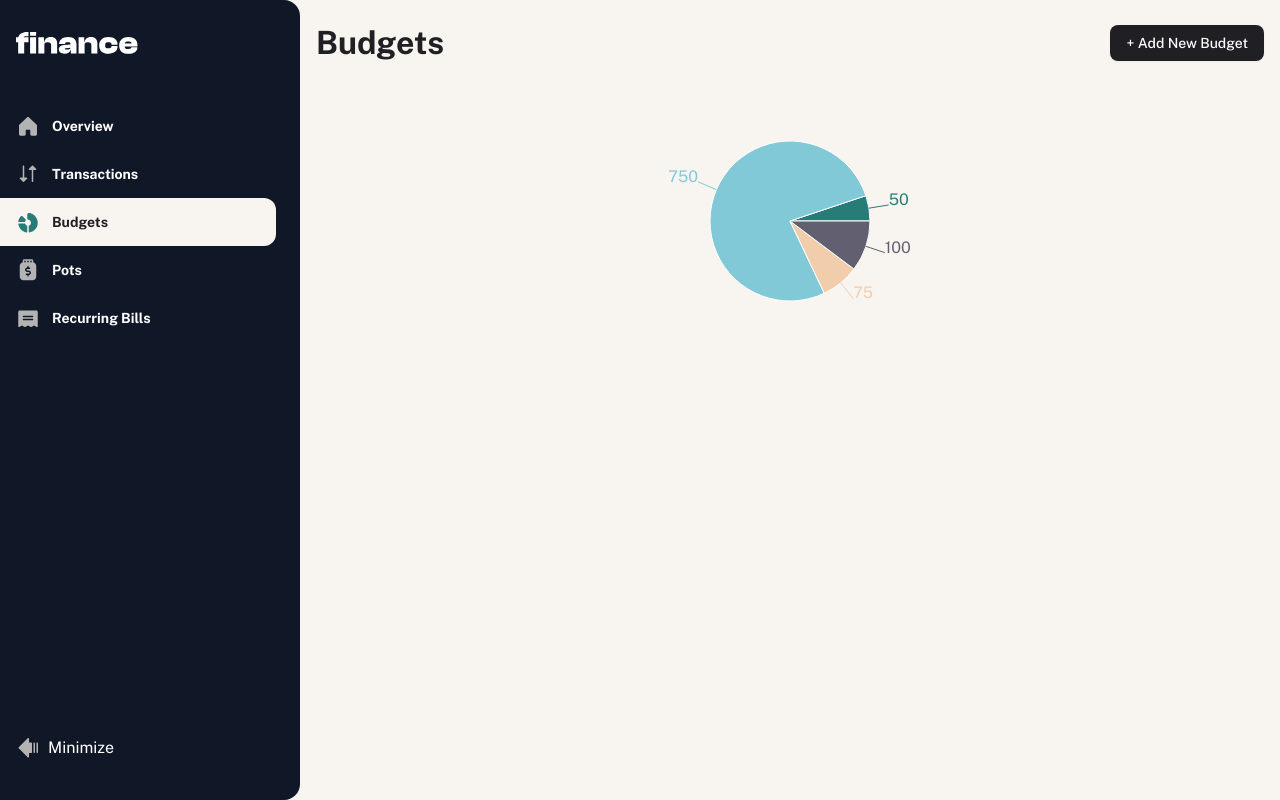
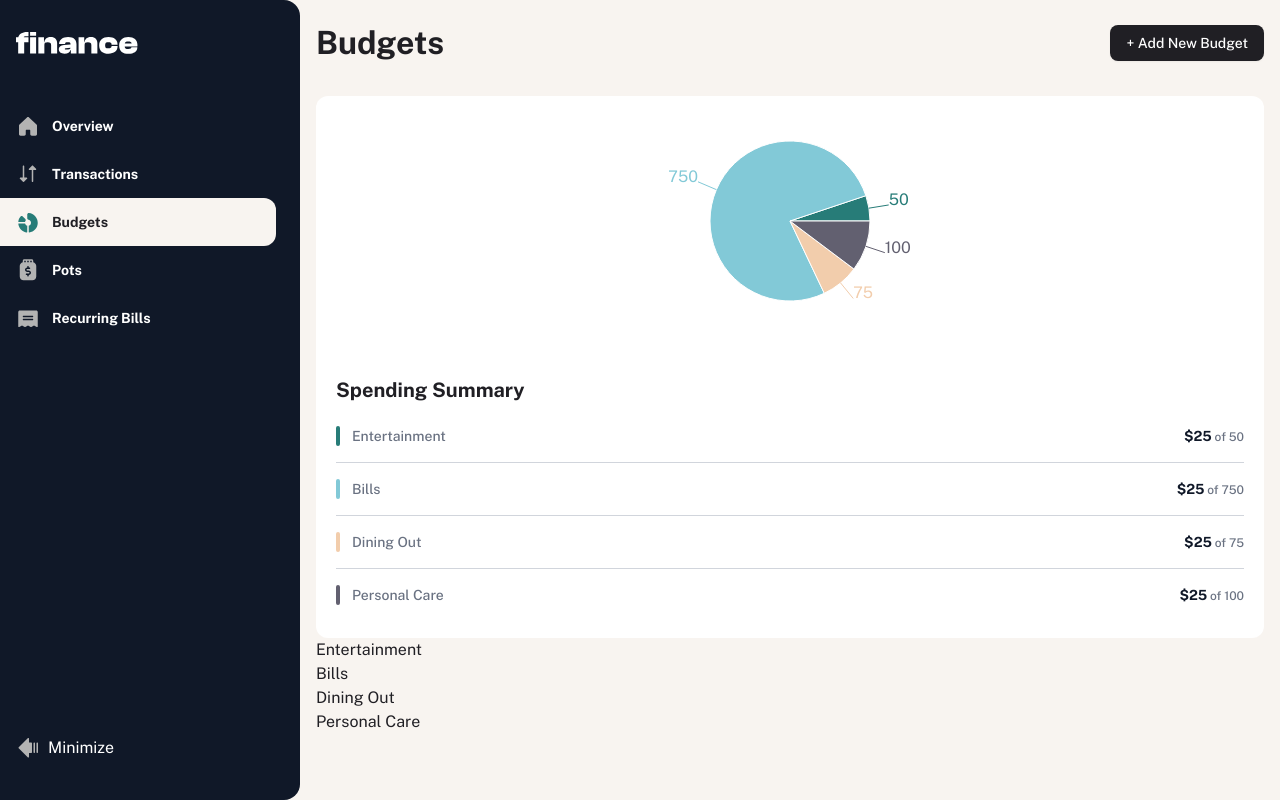
Before and after one commit to thibault-deverge/finance_app, a Next.js app: page /budgets in a window 1280 px wide. Built offline with nearby package versions, Linux system fonts and the light colour scheme.

Commit message:
Compute data for budgets ui

```diff
--- a/app/(dashboard)/budgets/page.tsx
+++ b/app/(dashboard)/budgets/page.tsx
@@ -2,7 +2,20 @@
 
 import BudgetPieChart from '@/components/BudgetPieChart';
 import AddBudget from '@/components/budgets/AddBudget';
+import BudgetList from '@/components/budgets/BudgetList';
+import CardMiniBudgets from '@/components/ui/CardMiniBudgets';
 import Title from '@/components/ui/Title';
+import data from '@/data/data.json';
+import React from 'react';
+import { v4 as uuidv4 } from 'uuid';
+
+const MAX_DISPLAY = 4;
+const { budgets: allBudgets } = data;
+
+const displayedBudget = allBudgets.slice(0, MAX_DISPLAY).map((transaction) => ({
+  ...transaction,
+  id: uuidv4(),
+}));
 
 function Page() {
   return (
@@ -12,7 +25,27 @@ function Page() {
         <AddBudget />
       </header>
       <div className="grid grid-cols-1">
-        <BudgetPieChart />
+        <div className="flex flex-col gap-8 rounded-xl bg-white">
+          <BudgetPieChart />
+          <div className="mx-5">
+            <h2 className="text-preset-2 text-grey-900 mb-6">
+              Spending Summary
+            </h2>
+            {displayedBudget &&
+              displayedBudget.map(({ id, category, maximum, theme }) => (
+                <React.Fragment key={id}>
+                  <CardMiniBudgets
+                    category={category}
+                    maximum={maximum}
+                    theme={theme}
+                    spent={25}
+                  />
+                  <div className="my-4 h-px border-b border-gray-300 last:border-b-0"></div>
+                </React.Fragment>
+              ))}
+          </div>
+        </div>
+        <BudgetList />
       </div>
     </section>
   );
--- /dev/null
+++ b/components/budgets/BudgetCard.tsx
@@ -0,0 +1,10 @@
+type Budget = {
+  category: string;
+  maximum: number;
+  theme: string;
+};
+function BudgetCard({ category }: Budget) {
+  return <div>{category}</div>;
+}
+
+export default BudgetCard;
--- /dev/null
+++ b/components/budgets/BudgetList.tsx
@@ -0,0 +1,89 @@
+import data from '@/data/data.json';
+import BudgetCard from './BudgetCard';
+
+type BudgetTransaction = {
+  category: string;
+  date: string;
+  amount: number;
+  name: string;
+};
+
+type TransactionsByCategory = Record<string, BudgetTransaction[]>;
+
+const { transactions, budgets } = data;
+
+// Liste des catégories uniques basées sur les transactions
+const categoryNames = [...new Set(transactions.map((t) => t.category))];
+// Récupérer les transactions groupées par catégorie
+const transactionsByCategory: TransactionsByCategory = categoryNames.reduce(
+  (acc, category) => {
+    acc[category] = transactions.filter((t) => t.category === category);
+    return acc;
+  },
+  {} as TransactionsByCategory
+);
+
+// Obtenir les 3 dernières transactions d'une catégorie (tous mois confondus)
+function getLastThreeTransactions(category: string) {
+  return [...transactionsByCategory[category]]
+    .sort((a, b) => new Date(b.date).getTime() - new Date(a.date).getTime())
+    .slice(0, 3);
+}
+
+// Obtenir les transactions d'une catégorie pour le mois courant
+function getCurrentMonthTransactions(category: string) {
+  const now = new Date();
+  const currentMonth = now.getMonth(); // 0 = janvier
+  const currentYear = now.getFullYear();
+
+  return transactionsByCategory[category].filter((t) => {
+    const date = new Date(t.date);
+    return (
+      date.getMonth() === currentMonth && date.getFullYear() === currentYear
+    );
+  });
+}
+// Calcul du total dépensé ce mois-ci pour une catégorie
+function getSpentThisMonth(category: string): number {
+  return getCurrentMonthTransactions(category).reduce(
+    (total, t) => total + t.amount,
+    0
+  );
+}
+
+function getSpent(category: string): number {
+  return [...transactionsByCategory[category]].reduce((acc, t) => {
+    acc = acc + t.amount;
+    return acc;
+  }, 0);
+}
+
+function getMax(category: string): number | undefined {
+  const budget = data.budgets.find((t) => t.category === category);
+  return budget?.maximum;
+}
+
+const entertainmentSpent = getSpentThisMonth('Entertainment');
+const latestEntertainmentTx = getLastThreeTransactions('Entertainment');
+const spentThisMonth = getSpentThisMonth('Entertainment');
+const spent = getSpent('Entertainment');
+const max = getMax('Entertainment');
+// console.log(entertainmentSpent);
+// console.log(latestEntertainmentTx);
+// console.log(spentThisMonth);
+console.log(spent);
+console.log(max);
+
+function BudgetList() {
+  return budgets ? (
+    <ul>
+      {budgets.map((budget) => (
+        <BudgetCard key={budget.category} {...budget} />
+      ))}
+    </ul>
+  ) : (
+    <p>No Budgets</p>
+  );
+}
+
+export default BudgetList;
--- a/components/overview/BudgetsCard.tsx
+++ b/components/overview/BudgetsCard.tsx
@@ -4,7 +4,7 @@ import { v4 as uuidv4 } from 'uuid';
 import data from '../../data/data.json';
 import BudgetPieChart from '../BudgetPieChart';
 import CardHeader from '../ui/CardHeader';
-import CardMini from '../ui/CardMini';
+import CardMiniOverView from '../ui/CardMiniOverView';
 
 const MAX_DISPLAY = 4;
 const { budgets: allBudgets } = data;
@@ -24,7 +24,7 @@ function BudgetsCard() {
         <div className="col-span-full mx-auto grid w-full max-w-[340px] grid-cols-2 gap-4">
           {displayedBudget &&
             displayedBudget.map((budget) => (
-              <CardMini
+              <CardMiniOverView
                 key={budget.id}
                 title={budget.category}
                 amount={budget.maximum}
--- a/components/overview/PotsCard.tsx
+++ b/components/overview/PotsCard.tsx
@@ -1,6 +1,6 @@
 import { v4 as uuidv4 } from 'uuid';
 import CardHeader from '../ui/CardHeader';
-import CardMini from '../ui/CardMini';
+import CardMini from '../ui/CardMiniOverView';
 import data from '../../data/data.json';
 
 const MAX_DISPLAY = 4;
--- a/components/overview/RecurringBills.tsx
+++ b/components/overview/RecurringBills.tsx
@@ -6,7 +6,7 @@ import {
   FinancialData,
   FinancialDataResult,
 } from '@/lib/utils';
-import CardMini from '../ui/CardMini';
+import CardMini from '../ui/CardMiniOverView';
 const MAX_DISPLAY = 3;
 
 function getFinancialSummaryForCurrentMonth(
--- /dev/null
+++ b/components/ui/CardMiniBudgets.tsx
@@ -0,0 +1,27 @@
+type CardMiniType = {
+  category: string;
+  maximum: number;
+  spent: number;
+  theme: string;
+};
+
+function CardMiniBudgets({ category, maximum, spent, theme }: CardMiniType) {
+  const colorStyle = theme.startsWith('#') ? theme : theme;
+  return (
+    <li className="relative flex max-h-5 flex-col gap-2 rounded-lg bg-white pl-4">
+      <div
+        className="absolute top-0 left-0 h-full w-1 rounded-full"
+        style={{ backgroundColor: colorStyle }}
+      />
+      <div className="flex items-center justify-between">
+        <p className="text-preset-4 text-gray-500">{category}</p>
+        <p className="text-preset-5 text-gray-500">
+          <span className="text-preset-3 text-gray-900">${spent}</span>
+          {` of ${maximum}`}
+        </p>
+      </div>
+    </li>
+  );
+}
+
+export default CardMiniBudgets;
--- a/components/ui/CardMini.tsx
+++ b/components/ui/CardMiniOverView.tsx
@@ -14,7 +14,7 @@ const classMap: Record<CardType, string> = {
     'relative flex justify-between max-h-13 gap-2 rounded-lg py-4 px-5 bg-beige-100',
 };
 
-const CardMini = ({ title, amount, color, type }: CardMiniType) => {
+const CardMiniOverView = ({ title, amount, color, type }: CardMiniType) => {
   const colorStyle = color.startsWith('#') ? color : color;
 
   return (
@@ -30,4 +30,4 @@ const CardMini = ({ title, amount, color, type }: CardMiniType) => {
   );
 };
 
-export default CardMini;
+export default CardMiniOverView;
--- a/prisma/scripts/seed.ts
+++ b/prisma/scripts/seed.ts
@@ -1,19 +1,19 @@
 // scripts/seed.ts
-import { PrismaClient } from "@prisma/client";
-import fs from "fs";
-import path from "path";
+import { PrismaClient } from '@prisma/client';
+import fs from 'fs';
+import path from 'path';
 
 const prisma = new PrismaClient();
 
 async function main() {
   try {
     // Chemin vers votre fichier JSON
-    const dataPath = path.join(process.cwd(), "./app/_data/data.json");
+    const dataPath = path.join(process.cwd(), './data/data.json');
 
     // Lire le fichier JSON
-    const jsonData = JSON.parse(fs.readFileSync(dataPath, "utf8"));
+    const jsonData = JSON.parse(fs.readFileSync(dataPath, 'utf8'));
 
-    console.log("Chargement des données:", jsonData);
+    console.log('Chargement des données:', jsonData);
 
     // Créer un utilisateur par défaut si nécessaire
     let defaultUser = null;
@@ -21,12 +21,12 @@ async function main() {
     if (!jsonData.users || jsonData.users.length === 0) {
       defaultUser = await prisma.user.create({
         data: {
-          email: "default@example.com",
-          name: "Utilisateur par défaut",
-          password: "password123", // À remplacer par un mot de passe hashé en production
+          email: 'default@example.com',
+          name: 'Utilisateur par défaut',
+          password: 'password123', // À remplacer par un mot de passe hashé en production
         },
       });
-      console.log("Utilisateur par défaut créé:", defaultUser.id);
+      console.log('Utilisateur par défaut créé:', defaultUser.id);
     }
 
     // Importer les balances
@@ -39,7 +39,7 @@ async function main() {
           userId: defaultUser?.id,
         },
       });
-      console.log("Balance imported successfully");
+      console.log('Balance imported successfully');
     }
 
     // Importer les transactions
@@ -105,7 +105,7 @@ async function main() {
       console.log(`${jsonData.users.length} utilisateur(s) importé(s)`);
     }
 
-    console.log("Toutes les données ont été importées avec succès !");
+    console.log('Toutes les données ont été importées avec succès !');
   } catch (error) {
     console.error("Erreur lors de l'importation des données :", error);
     console.error(error);
```
Also changed, not shown: lib/utils.ts (line endings or trailing spaces).
